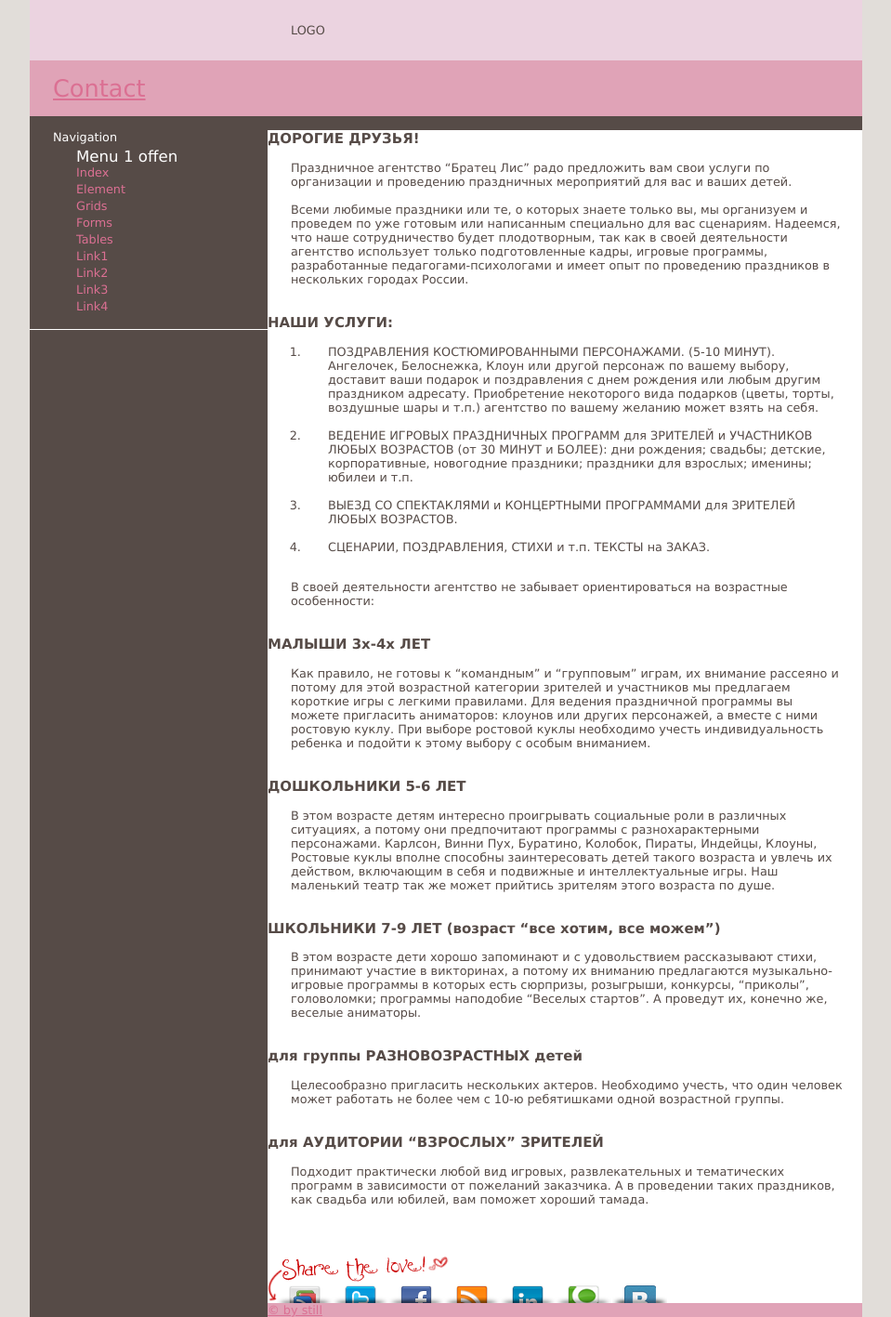
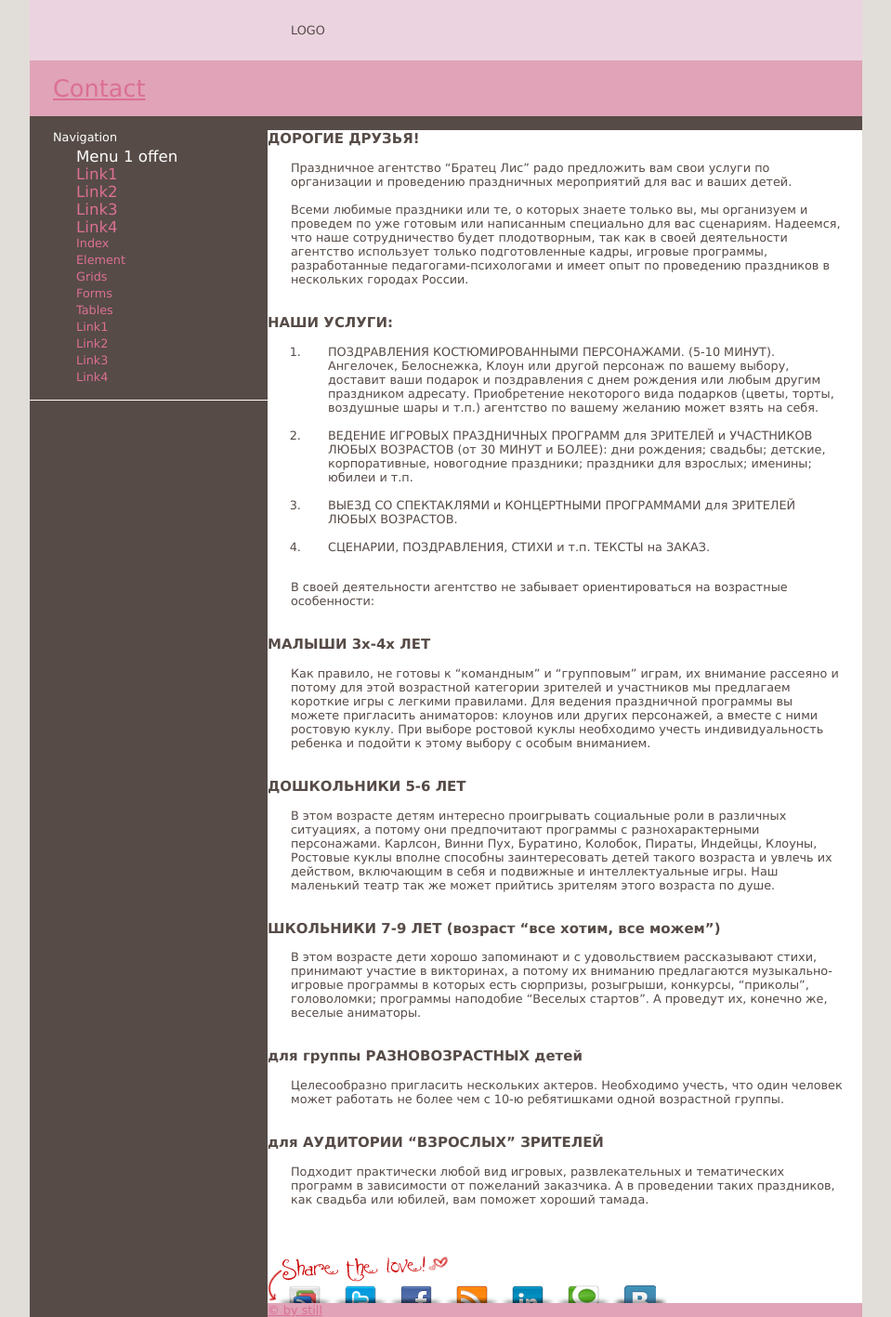
Before and after one commit to bratetslis/Site, a Jekyll site: the page built from testpage3.md, in a window 1280 px wide. Shown: the whole page at 93% size, without its empty margins (160-1119 px from the left). Built offline with Jekyll 4.4.1, drawn with Linux system fonts in a browser that asks for light colours.

Commit message:
Type3: Include Sidebar

```diff
--- a/_includes/sidebar-right.html
+++ b/_includes/sidebar-right.html
@@ -2,3 +2,8 @@
 <a href="../testingpage">Link2</a></br>
 <a href="../testingpage">Link3</a></br>
 <a href="../testingpage">Link4</a></br>
+<li {% if page.nav == 'index' %} class="selected"{% endif %}><a href="../testpage3">Index</a></li>
+<li {% if page.nav == 'element' %} class="selected"{% endif %}><a href="element.html">Element</a></li>
+<li {% if page.nav == 'grid' %} class="selected"{% endif %}><a href="grid.html">Grids</a></li>
+<li {% if page.nav == 'form' %} class="selected"{% endif %}><a href="form.html">Forms</a></li>
+<li {% if page.nav == 'table' %} class="selected"{% endif %}><a href="table.html">Tables</a></li>
--- a/_layouts/type3.html
+++ b/_layouts/type3.html
@@ -122,11 +122,7 @@
 			<li>Navigation</li>
 			<li><a href="{{ site.url }}{{ page.url }}" class="selected">Menu 1 offen</a>
 				<ul>
-					<li {% if page.nav == 'index' %} class="selected"{% endif %}><a href="{{ site.url }}{{ page.url }}">Index</a></li>
-					<li {% if page.nav == 'element' %} class="selected"{% endif %}><a href="element.html">Element</a></li>
-					<li {% if page.nav == 'grid' %} class="selected"{% endif %}><a href="grid.html">Grids</a></li>
-					<li {% if page.nav == 'form' %} class="selected"{% endif %}><a href="form.html">Forms</a></li>
-					<li {% if page.nav == 'table' %} class="selected"{% endif %}><a href="table.html">Tables</a></li>
+					{% include sidebar-right.html %}
 
 					<li><a href="{{ site.url }}{{ page.url }}">Link1</a></li>
 					<li><a href="{{ site.url }}{{ page.url }}">Link2</a></li>
```
